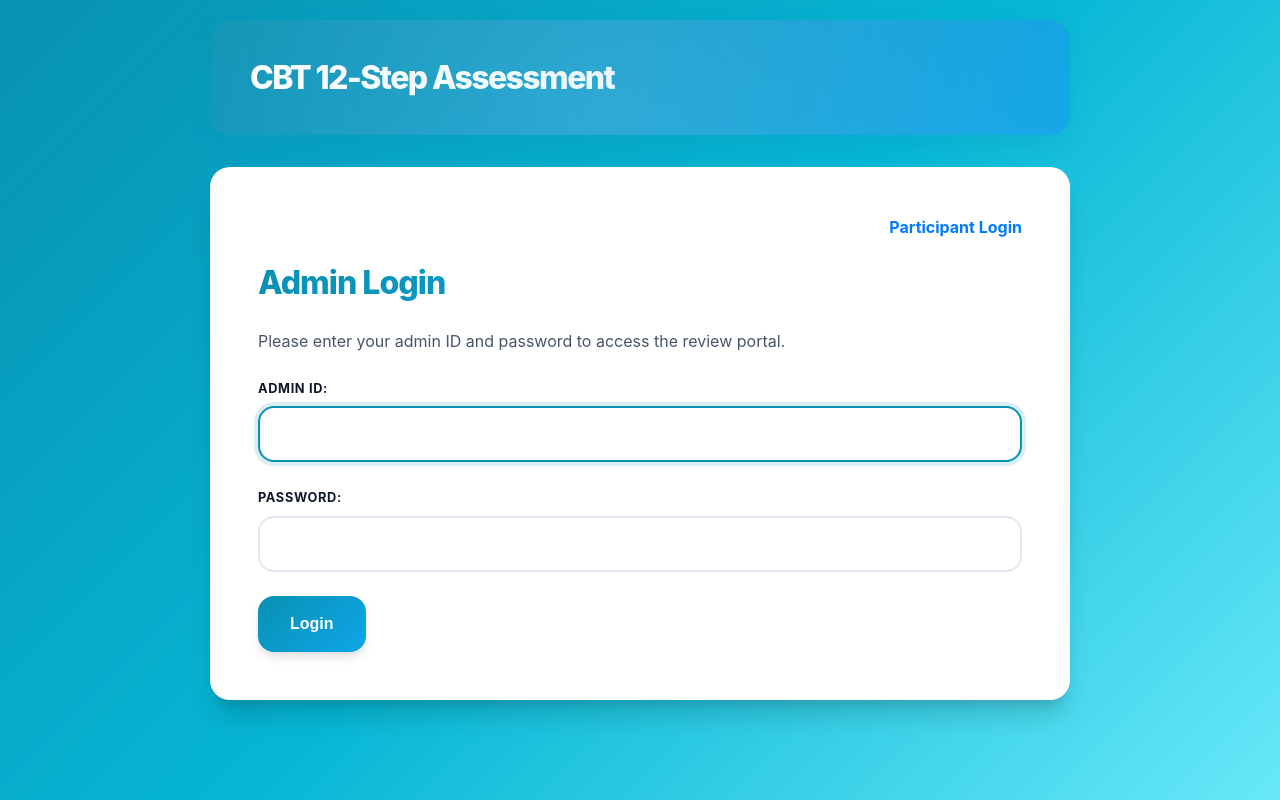
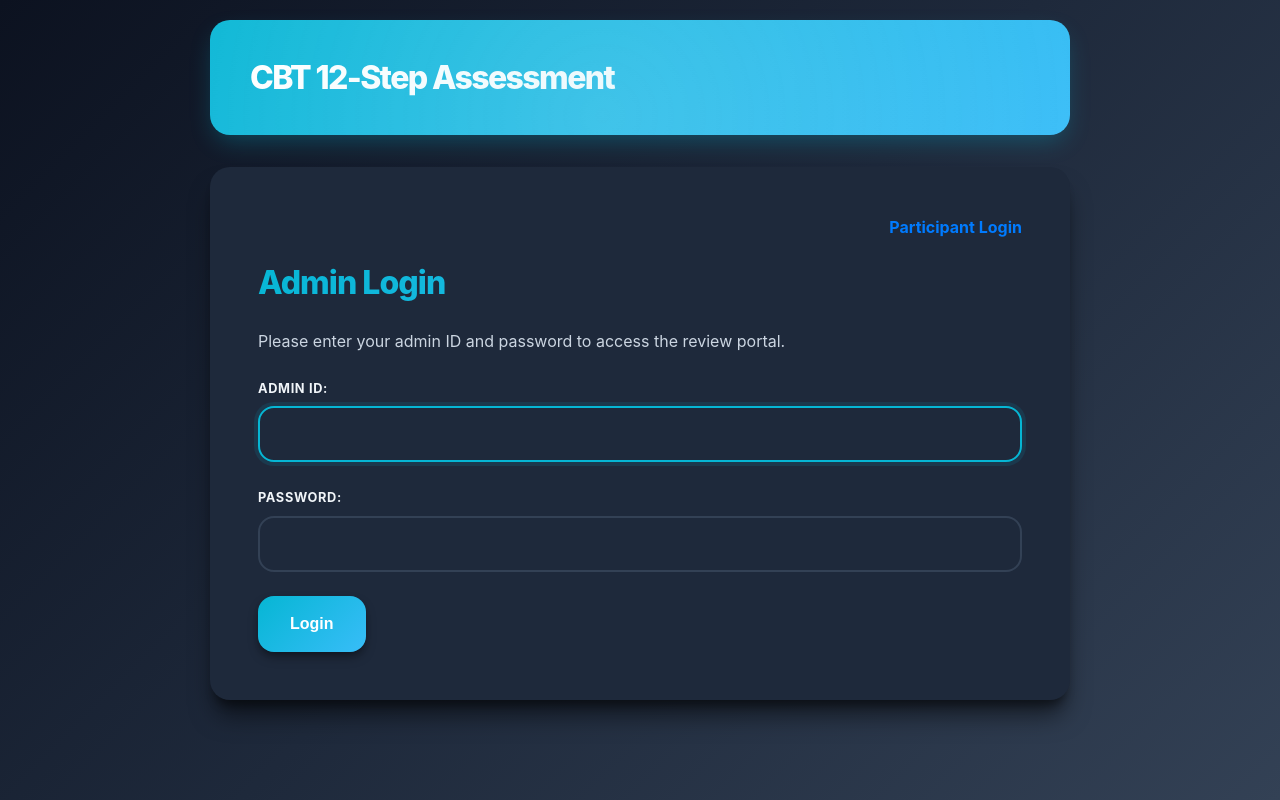
Before and after one commit to timLP79/cbt12, a Flask app: page /admin/login in a window 1280 px wide. Run offline with Flask 3, Linux system fonts and the light colour scheme.

Commit message:
feat: Set dark mode as default theme
Changed default theme from light to dark mode for first-time visitors.
User preference is still saved and respected once they toggle.

```diff
--- a/app/templates/base.html
+++ b/app/templates/base.html
@@ -41,8 +41,8 @@ const darkModeToggle = document.getElementById('dark-mode-toggle');
 const htmlElement = document.documentElement;
 const icon = darkModeToggle?.querySelector('.icon');
 
-// Check for saved user preference, otherwise use light mode
-const currentTheme = localStorage.getItem('theme') || 'light';
+// Check for saved user preference, otherwise use dark mode as default
+const currentTheme = localStorage.getItem('theme') || 'dark';
 htmlElement.setAttribute('data-theme', currentTheme);
 if (icon) {
     icon.textContent = currentTheme === 'dark' ? '☀️' : '🌙';
```
